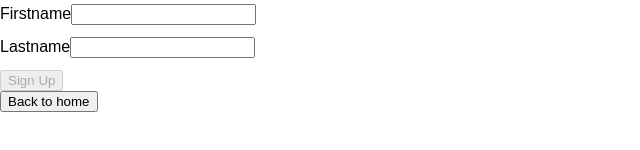
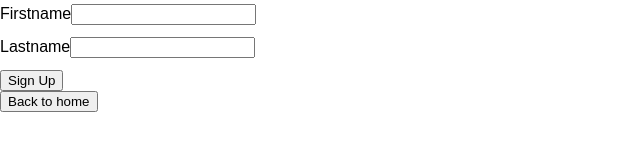
Before and after one commit to apati04/orbiter, a React (Create React App) app in the folder client/: page /signup in a window 1280 px wide. Shown: the part 208-358 px from the top of the page, without its empty margins (0-640 px from the left). Built offline with nearby package versions, Linux system fonts and the light colour scheme; what debounce-promise would draw is missing.

Commit message:
revert for review

```diff
--- a/client/src/components/Form/SignupForm.js
+++ b/client/src/components/Form/SignupForm.js
@@ -7,14 +7,6 @@ import { connect } from 'react-redux';
 import { addNewUsers } from '../../actions';
 
 class Form extends Component {
-  state = {
-    isSubmitting: false
-  };
-
-  componentDidMount() {
-    this.setState({ isSubmitting: false });
-  };
-
   formSubmit = values => {
     return this.props.addNewUsers(values, () => {
       this.props.history.push('/');
@@ -22,7 +14,8 @@ class Form extends Component {
   };
 
   render() {
-    const { handleSubmit, invalid } = this.props;
+    const { handleSubmit, submitting } = this.props;
+    console.log(submitting);
     return (
       <form onSubmit={handleSubmit(this.formSubmit)}>
         <Field
@@ -58,13 +51,7 @@ class Form extends Component {
           component={FormField}
           label='Lastname'
         />
-        <button
-          type='submit'
-          disabled={invalid}
-          onClick={() => this.setState({ isSubmitting: true })}
-        >
-          {this.state.isSubmitting ? 'Submitting...' : 'Sign Up'}
-        </button>
+        <button type='submit' disabled={submitting}>{submitting ? 'Submitting...' : 'Sign Up'}</button>
       </form>
     );
   }
```
